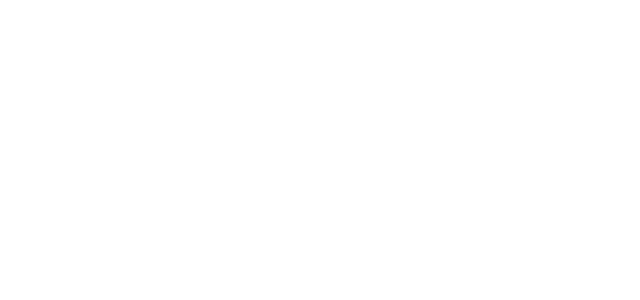
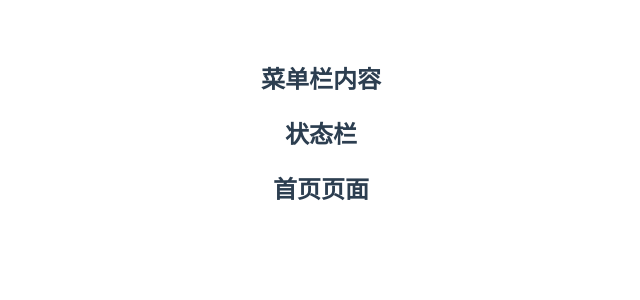
Before and after one commit to HUIZHENG940722/emall-admin, a Vue app: page /#/home in a window 1280 px wide. Shown: the top 300 px of the page, without its empty margins (319-959 px from the left). Built offline with nearby package versions, Linux system fonts and the light colour scheme.

Commit message:
完善首页路由

```diff
--- /dev/null
+++ b/src/pages/layout/index.vue
@@ -0,0 +1,17 @@
+<template>
+  <div>
+    <h2>菜单栏内容</h2>
+    <h2>状态栏</h2>
+    <router-view/>
+  </div>
+</template>
+
+<script>
+export default {
+  name: "Layout"
+}
+</script>
+
+<style scoped>
+
+</style>
--- a/src/router/index.js
+++ b/src/router/index.js
@@ -3,12 +3,13 @@ import Router from "vue-router";
 import Login from '@/pages/login';
 import WrongPage from '@/pages/error';
 import Home from '@/pages/home';
+import Layout from '@/pages/layout';
 
 // 使用路由组件
 Vue.use(Router);
 
 // 第一层路由
-const firstRouterMap = [
+export const firstRouterMap = [
     {
         path: '/login',
         component: Login,
@@ -20,6 +21,7 @@ const firstRouterMap = [
     {
         path: '',
         redirect: '/home',
+        component: Layout,
         children: [
             {
                 path: 'home',
@@ -30,6 +32,11 @@ const firstRouterMap = [
         ]
     },
 ];
+
+// 第二层以及相应下级路由
+export const secondRouterMap = [
+];
+
 export default new Router(
     {
         routes: firstRouterMap,
```
